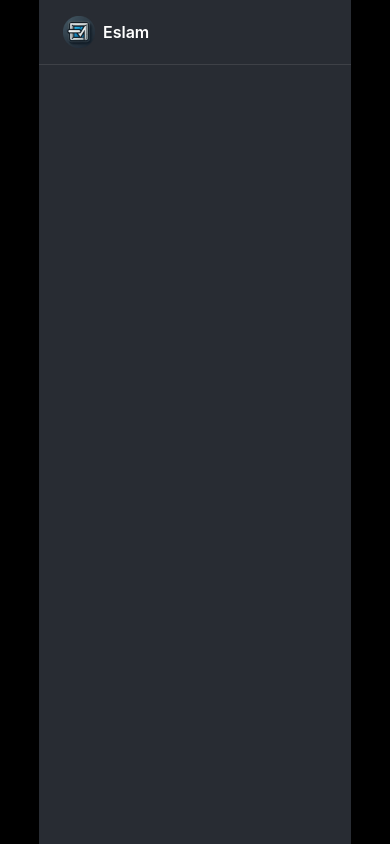
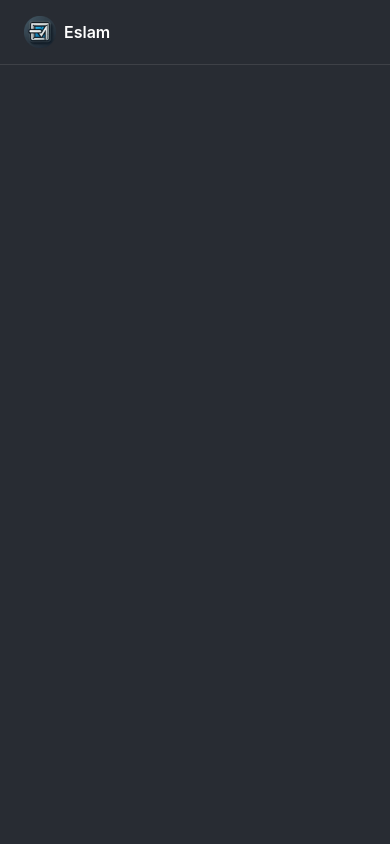
Before and after one commit to Eslam-mg/portfolio, a Next.js app: page / in a window 390 px wide. Built offline with nearby package versions, Linux system fonts and the light colour scheme.

Commit message:
add css style

```diff
--- a/src/app/layout.tsx
+++ b/src/app/layout.tsx
@@ -28,7 +28,7 @@ export default function RootLayout({
       lang="en"
       className={`${geistSans.variable} ${geistMono.variable} h-full antialiased bg-black`}
     >
-      <body className="min-h-full max-w-4/5 mx-auto flex flex-col bg-backgroundColor">
+      <body className="min-h-full w-full sm:max-w-11/12 md:max-w-10/12 lg:max-w-4/5 mx-auto flex flex-col bg-backgroundColor">
         <Navbar/>
         <main>
           {children}
```
